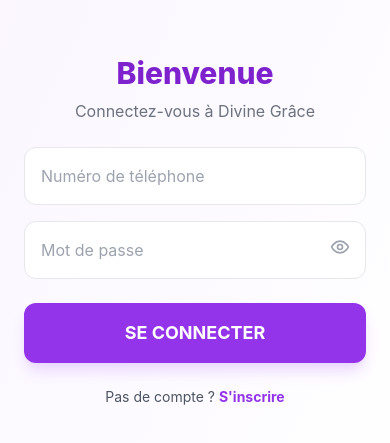
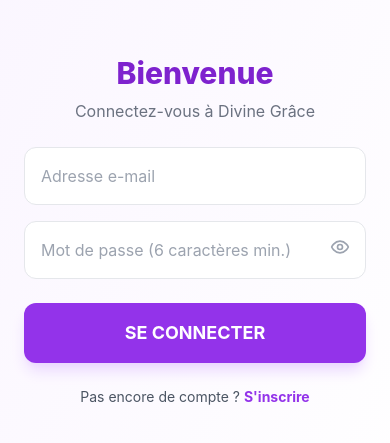
Before and after one commit to dioxyspaywer-dot/divine-grace-shop, a Next.js app: page /login in a window 390 px wide. Shown: the part 191-634 px from the top of the page. Built offline with nearby package versions, Linux system fonts and the light colour scheme; no server answers; the database is empty.

Commit message:
Change login credentials from phone to email
Updated login form to use email instead of phone number for authentication. Added validation for email and password fields.

```diff
--- a/app/login/page.tsx
+++ b/app/login/page.tsx
@@ -7,31 +7,68 @@ import { Eye, EyeOff } from 'lucide-react'
 
 export default function Login() {
   const [showPass, setShowPass] = useState(false)
-  const [creds, setCreds] = useState({ phone: '', password: '' })
+  const [creds, setCreds] = useState({ email: '', password: '' })
   const [loading, setLoading] = useState(false)
   const router = useRouter()
   const supabase = createClient()
 
   const handleLogin = async () => {
+    if (!creds.email || !creds.password) return alert('E-mail et mot de passe requis')
+    if (creds.password.length < 6) return alert('Le mot de passe doit contenir au moins 6 caractères')
+
     setLoading(true)
-    const email = creds.phone.includes('@') ? creds.phone : `${creds.phone}@divinegrace.tg`
-    const { error } = await supabase.auth.signInWithPassword({ email, password: creds.password })
+    const { error } = await supabase.auth.signInWithPassword({
+      email: creds.email,
+      password: creds.password
+    })
     setLoading(false)
-    if (!error) router.push('/profile')
-    else alert('Erreur: ' + error.message)
+
+    if (!error) {
+      router.push('/profile')
+    } else {
+      alert('Erreur : ' + error.message)
+    }
   }
 
   return (
     <div className="min-h-screen flex items-center justify-center p-6 bg-gradient-to-br from-purple-50 to-white">
       <div className="w-full max-w-sm space-y-6">
-        <div className="text-center"><h1 className="text-3xl font-extrabold text-purple-700">Bienvenue</h1><p className="text-gray-500 mt-2">Connectez-vous à Divine Grâce</p></div>
+        <div className="text-center">
+          <h1 className="text-3xl font-extrabold text-purple-700">Bienvenue</h1>
+          <p className="text-gray-500 mt-2">Connectez-vous à Divine Grâce</p>
+        </div>
         <div className="space-y-4">
-          <input placeholder="Numéro de téléphone" className="w-full p-4 rounded-xl border border-gray-200 focus:border-purple-500 outline-none" value={creds.phone} onChange={e => setCreds({...creds, phone: e.target.value})} />
-          <div className="relative"><input type={showPass ? 'text' : 'password'} placeholder="Mot de passe" className="w-full p-4 rounded-xl border border-gray-200 pr-12 focus:border-purple-500 outline-none" value={creds.password} onChange={e => setCreds({...creds, password: e.target.value})} /><button onClick={() => setShowPass(!showPass)} className="absolute right-4 top-4 text-gray-400">{showPass ? <EyeOff size={20}/> : <Eye size={20}/>}</button></div>
+          <input
+            type="email"
+            placeholder="Adresse e-mail"
+            className="w-full p-4 rounded-xl border border-gray-200 focus:border-purple-500 outline-none"
+            value={creds.email}
+            onChange={e => setCreds({ ...creds, email: e.target.value })}
+          />
+          <div className="relative">
+            <input
+              type={showPass ? 'text' : 'password'}
+              placeholder="Mot de passe (6 caractères min.)"
+              className="w-full p-4 rounded-xl border border-gray-200 pr-12 focus:border-purple-500 outline-none"
+              value={creds.password}
+              onChange={e => setCreds({ ...creds, password: e.target.value })}
+            />
+            <button onClick={() => setShowPass(!showPass)} className="absolute right-4 top-4 text-gray-400">
+              {showPass ? <EyeOff size={20} /> : <Eye size={20} />}
+            </button>
+          </div>
         </div>
-        <button onClick={handleLogin} disabled={loading} className="w-full bg-purple-600 text-white py-4 rounded-xl font-bold text-lg shadow-lg shadow-purple-200 active:scale-95 transition disabled:opacity-70">{loading ? 'Connexion...' : 'SE CONNECTER'}</button>
-        <p className="text-center text-sm text-gray-600">Pas de compte ? <Link href="/register" className="text-purple-600 font-bold">S'inscrire</Link></p>
+        <button
+          onClick={handleLogin}
+          disabled={loading}
+          className="w-full bg-purple-600 text-white py-4 rounded-xl font-bold text-lg shadow-lg shadow-purple-200 active:scale-95 transition disabled:opacity-70"
+        >
+          {loading ? 'Connexion...' : 'SE CONNECTER'}
+        </button>
+        <p className="text-center text-sm text-gray-600">
+          Pas encore de compte ? <Link href="/register" className="text-purple-600 font-bold">S'inscrire</Link>
+        </p>
       </div>
     </div>
   )
-      }
+}
```
